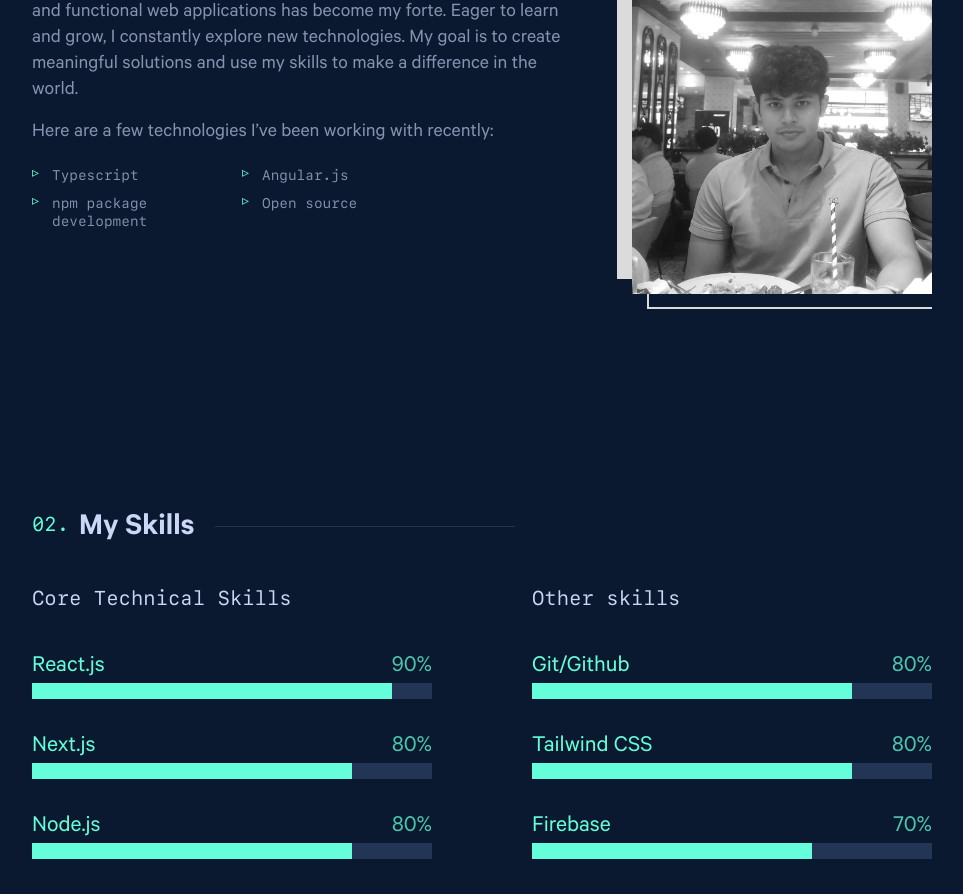
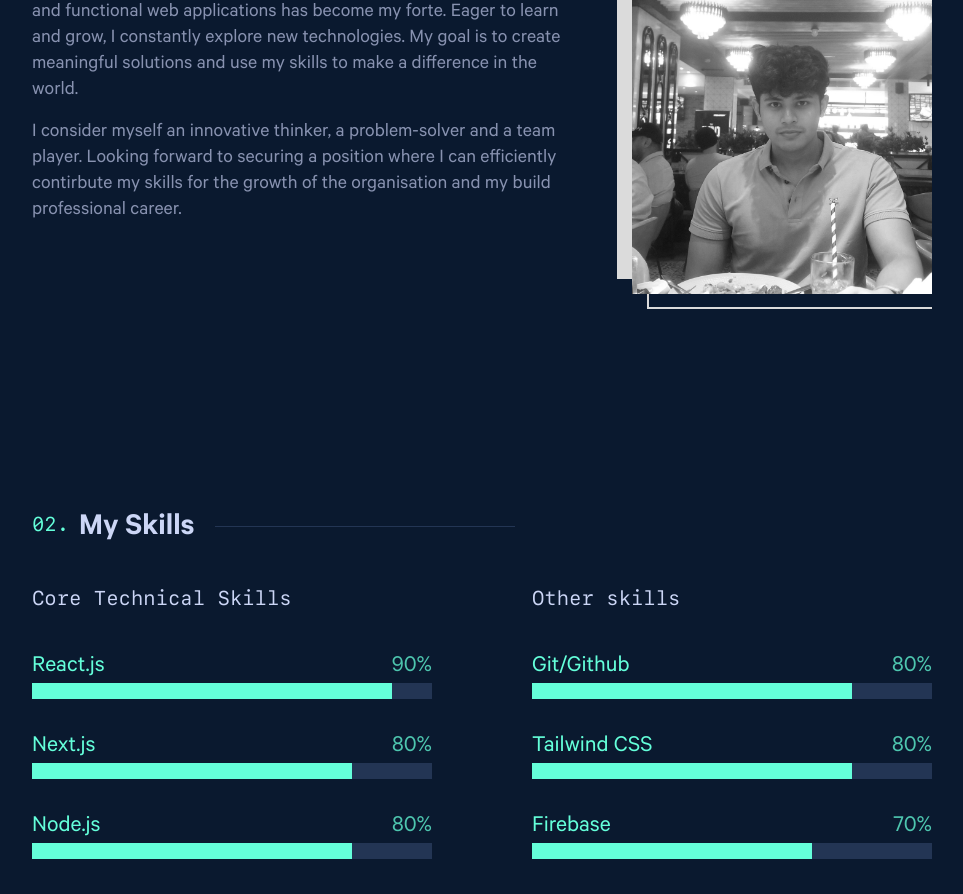
Before and after one commit to Yash-Sajwan24/portfolio_website, a React (Create React App) app: page / in a window 1280 px wide. Shown: the part 1000-1894 px from the top of the page, without its empty margins (158-1121 px from the left). Built offline with nearby package versions, Linux system fonts and the light colour scheme.

Commit message:
updated the about section

```diff
--- a/src/sections/About.jsx
+++ b/src/sections/About.jsx
@@ -28,7 +28,8 @@ function About() {
             meaningful solutions and use my skills to make a difference in the
             world.
           </p>
-          <p className="mb-4">
+          <p>I consider myself an innovative thinker, a problem-solver and a team player. Looking forward to securing a position where I can efficiently contirbute my skills for the growth of the organisation and my build professional career.</p>
+          {/* <p className="mb-4">
             Here are a few technologies I’ve been working with recently:
           </p>
           <div className="recent-skills">
@@ -44,7 +45,7 @@ function About() {
             <div className="recent-skills-skill relative mb-[10px] pl-[20px] font-sfMonoRegular text-[14px]">
               Open source
             </div>
-          </div>
+          </div> */}
         </div>
         <div className="mx-auto mt-16 md:mt-0 ">
           <div className="md:ml-[55px] wrap-image w-[200px] md:w-[250px] lg:w-[300px]">
```
